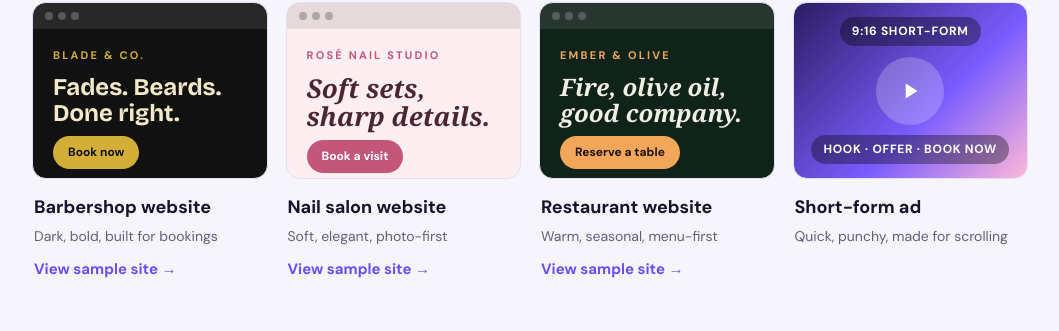
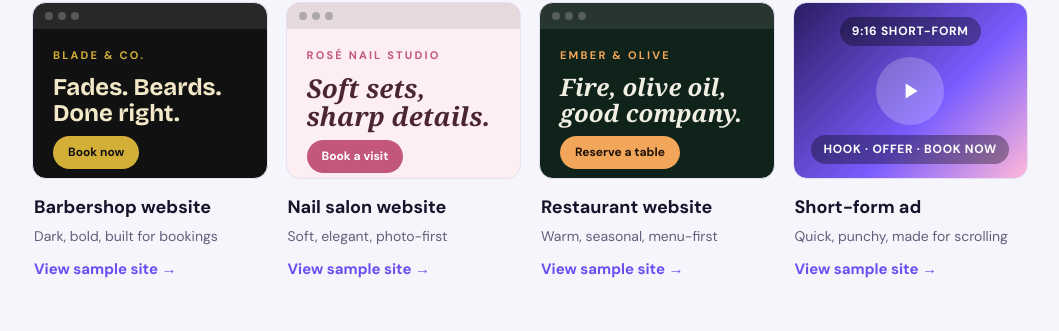
Before and after one commit to QuaskStudio/quask-studio, a plain HTML site: page index.html in a window 1280 px wide. Shown: the part 1379-1710 px from the top of the page, without its empty margins (110-1169 px from the left). Drawn offline with nearby package versions, Linux system fonts and the light colour scheme.

Commit message:
Update index.html

```diff
--- a/index.html
+++ b/index.html
@@ -131,7 +131,7 @@ footer{padding:36px 0 46px;color:var(--mut);font-size:14px;text-align:center}
     </div>
     <div>
       <div class="mock vid"><span class="tag t">9:16 SHORT-FORM</span><div class="pl"><svg width="26" height="26" viewBox="0 0 24 24" fill="#fff" aria-hidden="true"><path d="M8 5v14l11-7z"/></svg></div><span class="tag">HOOK &middot; OFFER &middot; BOOK NOW</span></div>
-      <div class="cap"><b>Short-form ad</b><span>Quick, punchy, made for scrolling</span></div>
+      <div class="cap"><b>Short-form ad</b><span>Quick, punchy, made for scrolling</span><a class="stretch" href="short-form/" target="_blank" rel="noopener">View sample site &rarr;</a></div>
     </div>
   </div>
 </div></section>
```
